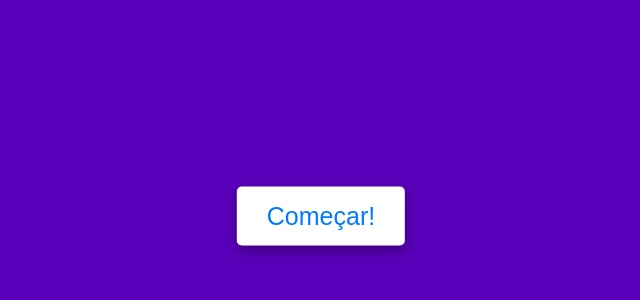
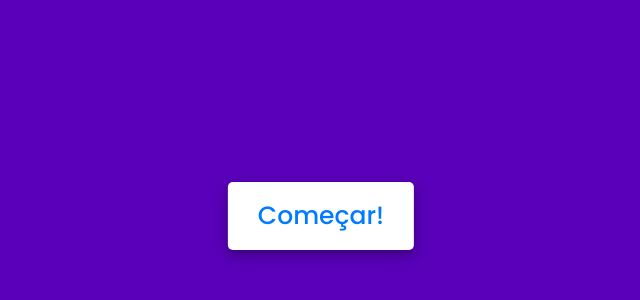
Before and after one commit to thauanyy/quizz-aplicativo-java1.0, a plain HTML site: page index.html in a window 1280 px wide. Shown: the part 184-484 px from the top of the page, without its empty margins (319-959 px from the left). Drawn offline with Linux system fonts and the light colour scheme.

Commit message:
Update style.css

```diff
--- a/css/style.css
+++ b/css/style.css
@@ -1,3 +1,5 @@
+/* importing google fonts */
+@import url('https://fonts.googleapis.com/css2?family=Poppins:wght@200;300;400;500;600;700&display=swap');
 *{
     margin: 0;
     padding: 0;
@@ -57,7 +59,6 @@ width: 540px;
     background: #fff;
     border-radius: 5px;
     transform: translate(-50%, -50%) scale(0.9);
-
     opacity: 0;
     pointer-events: none;
     transition: all 0.3s ease;
@@ -89,7 +90,6 @@ font-weight: 600;
     color: #007bff;
 }
 .info_box .buttons{
-
     height: 60px;
     display: flex;
     align-items: center;
@@ -183,7 +183,6 @@ background: #007bff;
 
 section{
     padding: 25px 30px 20px 30px;
-
     background: #fff;
 }
 
@@ -246,7 +245,6 @@ text-align: center;
     font-size: 13px;
     pointer-events: none;
     transition: all 0.3s ease;
-
     line-height: 24px;
 }
 .option_list .option .icon.tick{
@@ -278,7 +276,6 @@ user-select: none;
 footer .total_que span p{
     font-weight: 500;
     padding: 0 5px;
-
 }
 
 footer .total_que span p:first-child{
@@ -310,7 +307,6 @@ background: #0263ca;
 
 footer button.show{
     opacity: 1;
-
     pointer-events: auto;
     transform: scale(1);
 }
@@ -342,7 +338,6 @@ font-weight: 500;
 }
 
 .result_box .score_text span{
-
     display: flex;
     margin: 10px 0;
     font-size: 18px;
@@ -374,7 +369,6 @@ transition: all 0.3s ease;
 }
 
 .buttons button.restart{
-
     color: #fff;
     background: #007bff;
 }
```
Lines whose indentation alone changed are shown as unchanged.
